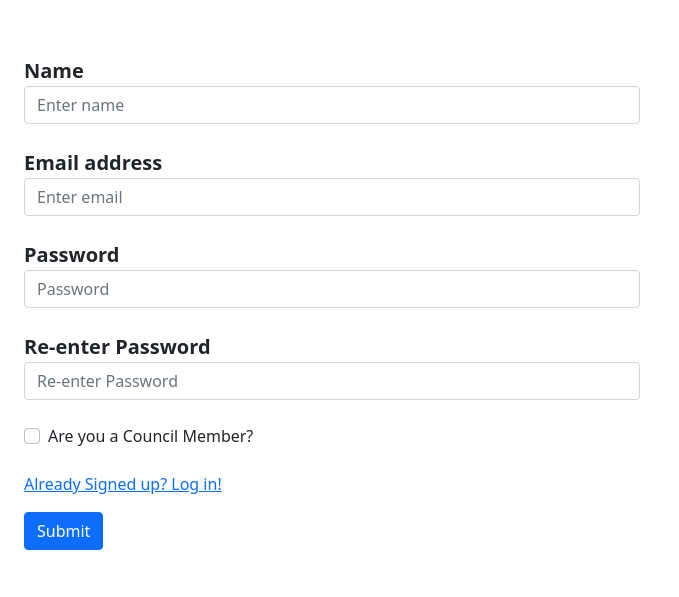
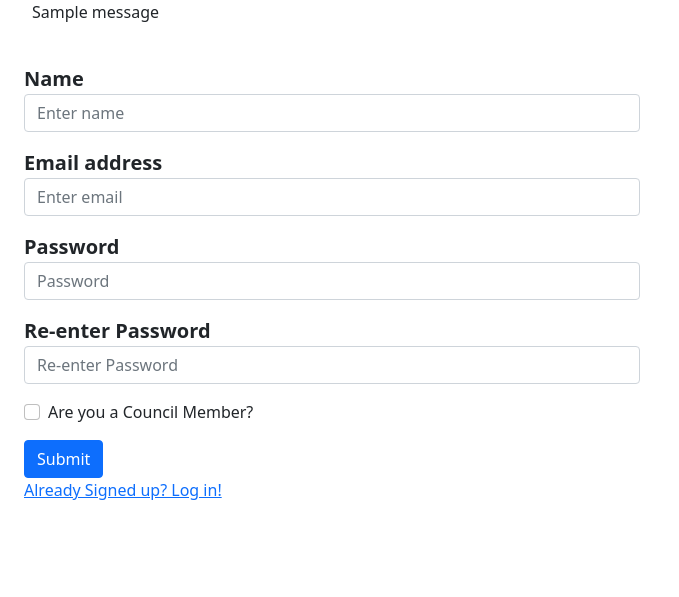
Before and after one commit to Yash1907/Student-Voting-System, a Flask app: page /signup in a window 1280 px wide. Shown: the part 56-653 px from the top of the page, without its empty margins (0-679 px from the left). Run offline with Flask 3, Linux system fonts and the light colour scheme; one stand-in notice (Sample message) is shown.

Commit message:
Add files via upload

```diff
--- a/templates/base.html
+++ b/templates/base.html
@@ -1,23 +1,39 @@
 <!DOCTYPE html>
 <html lang="en">
+
 <head>
-    <meta charset="UTF-8">
-    <meta name="viewport" content="width=device-width, initial-scale=1.0">
-    <link href="https://cdn.jsdelivr.net/npm/bootstrap@5.1.3/dist/css/bootstrap.min.css" rel="stylesheet" integrity="sha384-1BmE4kWBq78iYhFldvKuhfTAU6auU8tT94WrHftjDbrCEXSU1oBoqyl2QvZ6jIW3" crossorigin="anonymous">
-    <title>Student Voting System</title>
+  <meta charset="UTF-8">
+  <meta name="viewport" content="width=device-width, initial-scale=1.0">
+  <link href="https://cdn.jsdelivr.net/npm/bootstrap@5.1.3/dist/css/bootstrap.min.css" rel="stylesheet"
+    integrity="sha384-1BmE4kWBq78iYhFldvKuhfTAU6auU8tT94WrHftjDbrCEXSU1oBoqyl2QvZ6jIW3" crossorigin="anonymous">
+  <title>Student Voting System</title>
 </head>
+
 <body>
   <nav class="navbar navbar-expand-lg navbar-light bg-light">
     <div class="container-fluid">
       <a class="navbar-brand" href="/">Student Voting System</a>
       {% if loggedIn %}
-        <a class="nav-link" href="/">Logout</a>
+      <a class="nav-link" href="/logout">Logout</a>
       {% endif %}
     </div>
   </nav>
+  {% with messages = get_flashed_messages() %}
+  {% if messages %}
+  <ul class=flashes style="list-style-type: none;">
+    {% for message in messages %}
+    <li>{{ message }}</li>
+    {% endfor %}
+  </ul>
+  {% endif %}
+  {% endwith %}
+
   {% block content %}
 
   {% endblock %}
-  <script src="https://cdn.jsdelivr.net/npm/bootstrap@5.1.3/dist/js/bootstrap.bundle.min.js" integrity="sha384-ka7Sk0Gln4gmtz2MlQnikT1wXgYsOg+OMhuP+IlRH9sENBO0LRn5q+8nbTov4+1p" crossorigin="anonymous"></script>
+  <script src="https://cdn.jsdelivr.net/npm/bootstrap@5.1.3/dist/js/bootstrap.bundle.min.js"
+    integrity="sha384-ka7Sk0Gln4gmtz2MlQnikT1wXgYsOg+OMhuP+IlRH9sENBO0LRn5q+8nbTov4+1p"
+    crossorigin="anonymous"></script>
 </body>
+
 </html>
--- a/templates/signup.html
+++ b/templates/signup.html
@@ -1,36 +1,44 @@
 {% extends 'base.html' %}
 {% block content %}
-  <div class="px-4 py-5 my-2">
-    <form>
-      <div class="form-group lead mx-auto mb-4">
+<div class="px-4 py-4">
+  {% if message is defined and message %}
+  <div class="alert alert-warning"> <strong> {{ message }}</strong></div>
+  {% endif %}
+  <form action="{{ url_for('signup') }}" method="post">
+    <div class="form-group lead mx-auto mb-3">
       <label for="inputName" class="fw-bold">Name</label>
-        <input type="text" class="form-control w-50" id="inputName" aria-describedby="name" placeholder="Enter name">
+      <input type="text" class="form-control w-50" id="inputName" name="name" aria-describedby="name"
+        placeholder="Enter name">
     </div>
-      <div class="form-group lead mx-auto mb-4">
+    <div class="form-group lead mx-auto mb-3">
       <label for="inputEmail" class="fw-bold">Email address</label>
-        <input type="email" class="form-control w-50" id="inputEmail" aria-describedby="email" placeholder="Enter email">
+      <input type="email" class="form-control w-50" id="inputEmail" name="email" aria-describedby="email"
+        placeholder="Enter email">
     </div>
-      <div class="form-group lead mx-auto mb-4">
+    <div class="form-group lead mx-auto mb-3">
       <label for="inputPassword" class="fw-bold">Password</label>
-        <input type="password" class="form-control w-50" id="inputPassword" placeholder="Password">
+      <input type="password" class="form-control w-50" id="inputPassword" name="password" placeholder="Password">
     </div>
-      <div class="form-group lead mx-auto mb-4">
+    <div class="form-group lead mx-auto mb-3">
       <label for="inputRepassword" class="fw-bold">Re-enter Password</label>
-        <input type="password" class="form-control w-50" id="inputRepassword" placeholder="Re-enter Password">
+      <input type="password" class="form-control w-50" id="inputRepassword" name="repassword"
+        placeholder="Re-enter Password">
     </div>
-      <div class="form-group form-check mb-4">
-        <input type="checkbox" class="form-check-input" id="councilCheck" onchange="toggleCouncilCode()">
+    <div class="form-group form-check mb-3">
+      <input type="checkbox" class="form-check-input" id="councilCheck" name="isCouncilMember"
+        onchange="toggleCouncilCode()">
       <label class="form-check-label" for="councilCheck">Are you a Council Member?</label>
     </div>
-      <div class="form-group lead mx-auto mb-4" id="councilCodeDiv" style="display:none;">
+    <div class="form-group lead mx-auto mb-3" id="councilCodeDiv" style="display:none;">
       <label for="councilCode" class="fw-bold">Council member code</label>
-        <input type="text" class="form-control w-50" id="councilCode" aria-describedby="councilCode" placeholder="Enter Council Member Code">
+      <input type="text" class="form-control w-50" id="councilCode" name="councilMemberCode"
+        aria-describedby="councilCode" placeholder="Enter Council Member Code">
     </div>
+    <button type="submit" class="btn btn-primary">Submit</button>
+  </form>
   <div class="form-group form-link mx-auto mb-3">
     <a href="/login">Already Signed up? Log in!</a>
   </div>
-      <a href="/"><button type="submit" class="btn btn-primary">Submit</button></a>
-    </form>
 </div>
 <script>
   function toggleCouncilCode() {
```
Also changed, not shown: templates/election.html (+19 -11 lines), templates/index.html (+9 -4 lines), templates/login.html (+9 -5 lines), templates/voting.html (+9 -5 lines), templates/statistics.html (line endings or trailing spaces). Lines whose indentation alone changed are shown as unchanged.
